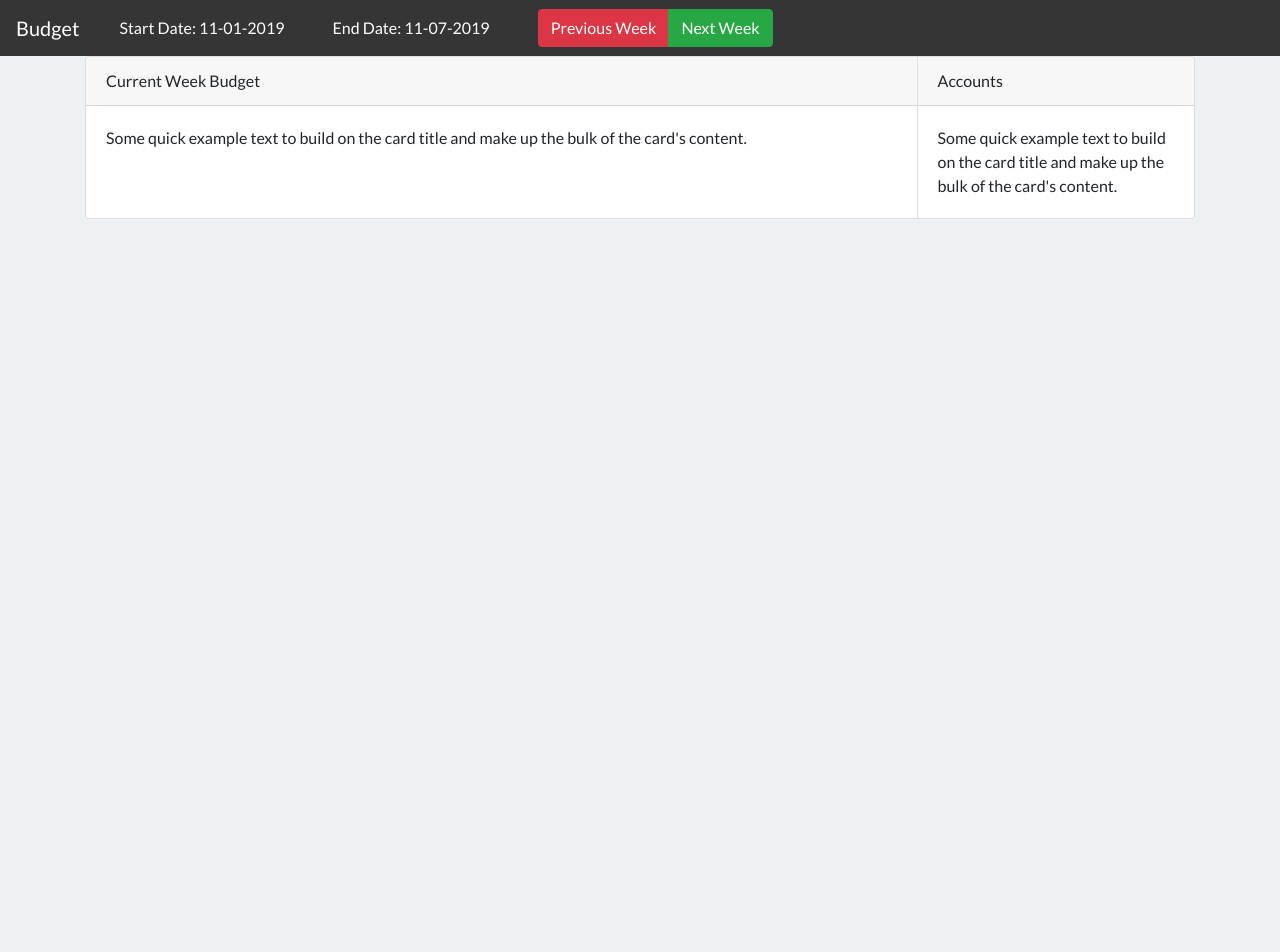
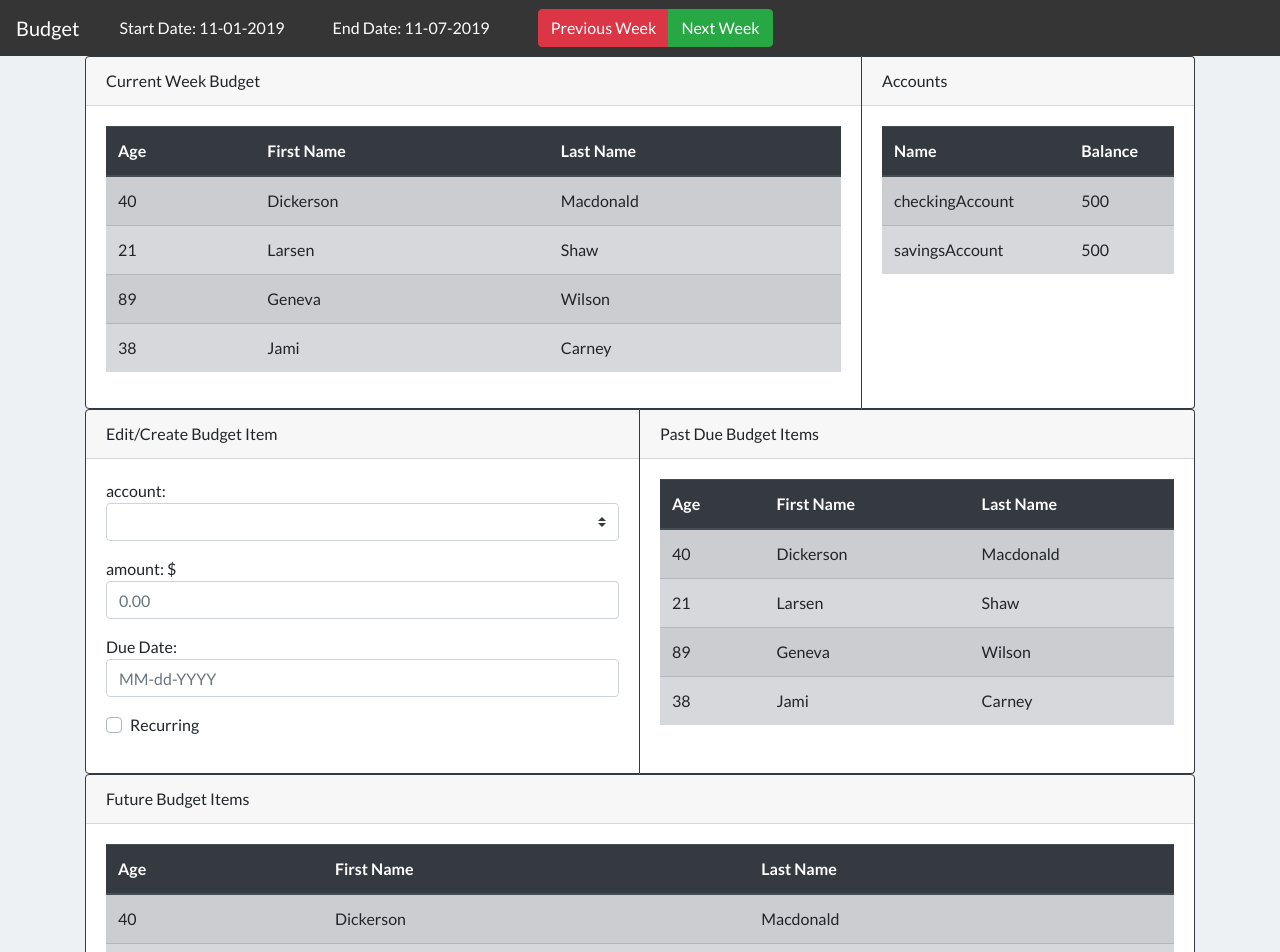
Before and after one commit to batwalrus76/budget-web-node-vue, a Vue app: page / in a window 1280 px wide. Shown: the top 952 px of the page. Before the commit the page ends 800 px from the top, so only its background shows below. Built offline with nearby package versions, Linux system fonts and the light colour scheme.

Commit message:
Initial vue-based UI scaffolding

```diff
--- a/package.json
+++ b/package.json
@@ -9,7 +9,8 @@
   },
   "dependencies": {
     "bootstrap-vue": "^2.0.0-rc.11",
-    "vue": "^2.5.17"
+    "vue": "^2.5.17",
+    "vue-sweet-calendar": "^0.3.1"
   },
   "devDependencies": {
     "@vue/cli-plugin-babel": "^3.0.0",
--- a/src/App.vue
+++ b/src/App.vue
@@ -11,28 +11,81 @@
         </b-navbar>
 
     <b-container>
-        <b-card-group style="max-width:100%">
+        <b-card-group style="max-width:100%; max-height:50%;">
             <b-card
                 tag="article"
-                style="max-width: 75%"
+                style="max-width: 70%"
                 header="Current Week Budget"
+                border-variant="dark"
             >
-                <b-card-text>
-                Some quick example text to build on the card title and make up the bulk of the card's content.
-                </b-card-text>
+                <b-table striped hover
+                    responsive
+                    :items="budgetItems"
+                    :head-variant="headVariant"
+                    :table-variant="tableVariant"></b-table>
             </b-card>
             <b-card
                 header="Accounts"
                 tag="article"
-                style="max-width: 25%"
+                border-variant="dark"
+                style="max-width: 30%"
             >
-                <b-card-text>
-                Some quick example text to build on the card title and make up the bulk of the card's content.
-                </b-card-text>
+
+                <b-table striped hover
+                    :items="accounts"
+                    :head-variant="headVariant"
+                    :table-variant="tableVariant"></b-table>
             </b-card>
         </b-card-group>
-        <b-card-group style="max-width:100%">
-
+        <b-card-group style="max-width:100%; max-height:25%;">
+            <b-card
+                header="Edit/Create Budget Item"
+                tag="article"
+                border-variant="dark"
+                style="max-width: 50%"
+            >
+                <b-form-group>
+                    account: <b-form-select v-model="account" :options="accounts"></b-form-select>
+                </b-form-group>
+                <b-form-group>
+                    amount: $ <b-form-input v-model="amount" placeholder="0.00"></b-form-input>
+                </b-form-group>
+                <b-form-group>
+                    Due Date: <b-form-input v-model="dueDate" placeholder="MM-dd-YYYY"></b-form-input>
+                </b-form-group>
+                <b-form-group>
+                    <b-form-checkbox v-model="recurring" value="true" unchecked-value="false"> Recurring</b-form-checkbox>
+                </b-form-group>
+                <b-form-group v-if="recurring">
+                    <b-form-radio v-model="recurringPeriod" name="recurring-radios" value="1">Weekly</b-form-radio>
+                    <b-form-radio v-model="recurringPeriod" name="recurring-radios" value="2">Biweekly</b-form-radio>
+                </b-form-group>
+            </b-card>
+            <b-card
+                header="Past Due Budget Items"
+                border-variant="dark"
+                tag="article"
+            >
+            <b-table striped hover
+                responsive
+                :items="budgetItems"
+                :head-variant="headVariant"
+                :table-variant="tableVariant"></b-table>
+            </b-card>
+        </b-card-group>
+        <b-card-group>
+                <b-card
+                    header="Future Budget Items"
+                    tag="article"
+                    border-variant="dark"
+                    style="max-width: 100%"
+                >
+                <b-table striped hover
+                    responsive
+                    :items="budgetItems"
+                    :head-variant="headVariant"
+                    :table-variant="tableVariant"></b-table>
+                </b-card>
         </b-card-group>
     </b-container>
   </div>
@@ -43,12 +96,25 @@
 export default {
   name: 'app',
   components: {
-
   },
   data() {
     return {
         currentStartDate: this.formatDate(this.getPreviousFriday(new Date())),
-        currentEndDate: this.formatDate(this.getNextThursday(new Date()))
+        currentEndDate: this.formatDate(this.getNextThursday(new Date())),
+        budgetItems: [
+          { age: 40, first_name: 'Dickerson', last_name: 'Macdonald' },
+          { age: 21, first_name: 'Larsen', last_name: 'Shaw' },
+          { age: 89, first_name: 'Geneva', last_name: 'Wilson' },
+          { age: 38, first_name: 'Jami', last_name: 'Carney' }
+        ],
+        accounts: [
+            { name: 'checkingAccount', balance: 500.00},
+            { name: 'savingsAccount', balance: 500.00}
+        ],
+        headVariant: "dark",
+        tableVariant: "secondary",
+        recurring: false,
+        recurringPeriod: 1
     }
   },
   methods: {
```
